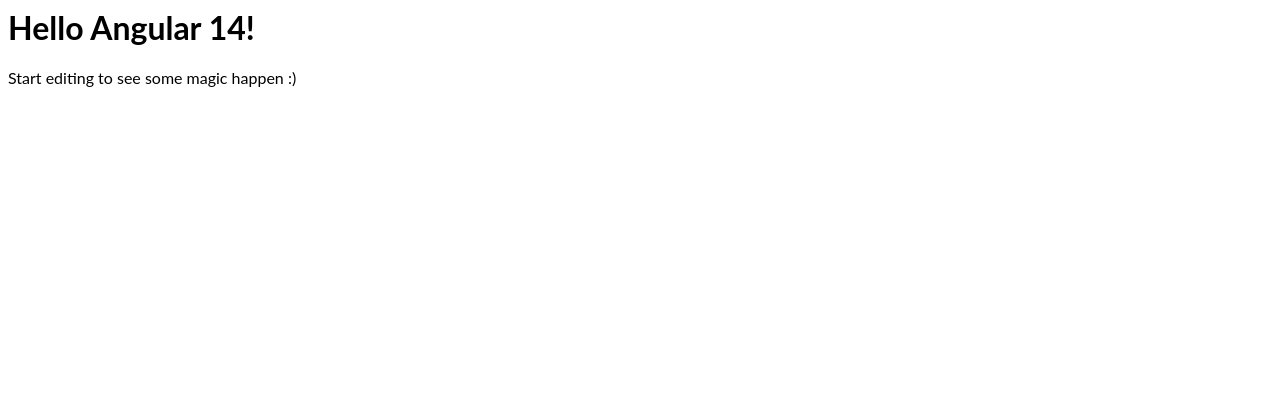
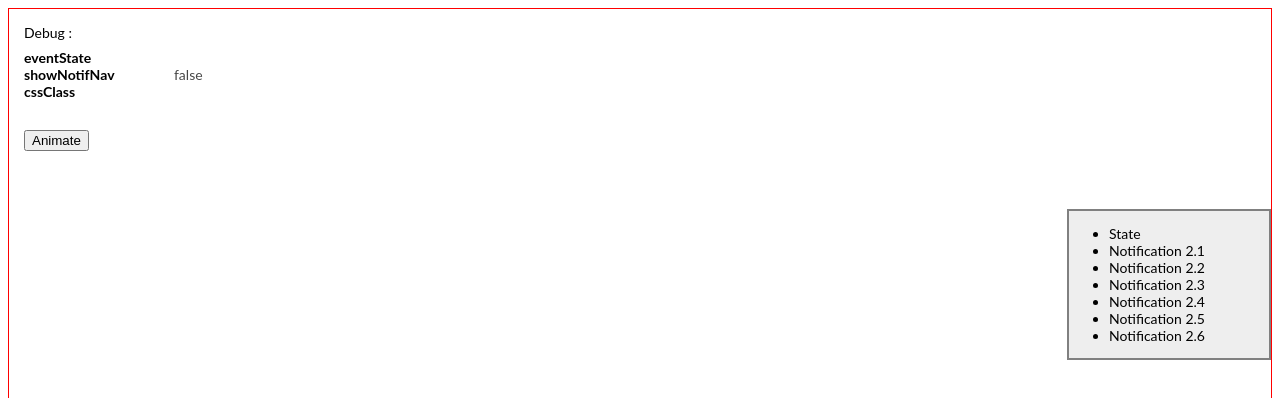
Before and after one commit to guillaumeperaldi/angular-animations-test, an Angular app: page / in a window 1280 px wide. Shown: the top 398 px of the page. Built offline with nearby package versions, Linux system fonts and the light colour scheme.

Commit message:
First try

```diff
--- a/src/app/app.component.css
+++ b/src/app/app.component.css
@@ -1,3 +1,53 @@
-p {
+:host {
   font-family: Lato;
+  font-size: 14px;
+  border: 1px solid red;
+  position: relative;
+  overflow: hidden;
+  display: block;
+  min-height: 800px;
 }
+section.debug {
+  border: none;
+  padding: 15px;
+}
+.header {
+  padding-bottom: 8px;
+}
+button {
+  margin-top: 30px;
+}
+.label {
+  display: inline-block;
+  width :150px;
+  font-weight: bold;
+}
+.value {
+  display: inline;
+  opacity: 0.72;
+}
+section.panel {
+  position: absolute;
+  right: 0;
+  transform: translateX(0);
+  border: 2px solid gray;
+  width: 200px;
+  background: #EEE;
+  transition: all 5000ms ease;
+}
+.panel {
+  top: 0;
+}
+.panel2 {
+  top: 200px;
+}
+section.panel.animation-hide {
+  border: 2px solid red;
+  background: green !important;
+  transform: translateX(200px);
+}
+section.panel.animation-show {
+  border: 2px solid blue;
+  background: white !important;
+  transform: translateX(0);
+}
--- a/src/app/app.component.html
+++ b/src/app/app.component.html
@@ -1,4 +1,45 @@
-<hello name="{{ name }}"></hello>
-<p>
-  Start editing to see some magic happen :)
-</p>
+<section class="debug">
+  <div class="header">Debug : </div>
+  <div>
+    <span class="label">eventState</span>
+    <span class="value">{{ eventState }}</span>
+  </div>
+  <div>
+    <span class="label">showNotifNav</span>
+    <span class="value">{{ showNotifNav }}</span>
+  </div>
+  <div>
+    <span class="label">cssClass</span>
+    <span class="value">{{ cssClass }}</span>
+  </div>
+  <button [disabled]="eventState === 'start'" (click)="toggleShowNotifNav()">Animate</button>
+</section>
+<section
+  *ngIf="showNotifNav"
+  [@panelAnimation]="showNotifNav"
+  (@panelAnimation.start)="panelAnimationStart($event)"
+  (@panelAnimation.done)="panelAnimationEnd($event)"
+  class="panel {{ cssClass }}"
+  >
+  <ul>
+    <li>State {{ cssClass }}</li>
+    <li>Notification 1</li>
+    <li>Notification 2</li>
+    <li>Notification 3</li>
+    <li>Notification 4</li>
+    <li>Notification 5</li>
+    <li>Notification 6</li>
+  </ul>
+</section>
+
+<section class="panel panel2 {{ cssClass }}">
+  <ul>
+    <li>State {{ cssClass }}</li>
+    <li>Notification 2.1</li>
+    <li>Notification 2.2</li>
+    <li>Notification 2.3</li>
+    <li>Notification 2.4</li>
+    <li>Notification 2.5</li>
+    <li>Notification 2.6</li>
+  </ul>
+</section>
--- a/src/app/app.component.ts
+++ b/src/app/app.component.ts
@@ -1,10 +1,37 @@
 import { Component, VERSION } from '@angular/core';
+import { animate, state, style, transition, trigger } from '@angular/animations';
 
 @Component({
   selector: 'my-app',
   templateUrl: './app.component.html',
-  styleUrls: [ './app.component.css' ]
+  styleUrls: [ './app.component.css' ],
+  animations: [
+    trigger('panelAnimation', [
+      transition(':enter', animate('5000ms ease-in-out')),
+      transition(':leave', animate('5000ms ease-in-out'))
+    ])
+  ]
 })
 export class AppComponent  {
   name = 'Angular ' + VERSION.major;
+  debug: any;
+  eventState = '';
+  showNotifNav = false;
+  cssClass = '';
+
+  toggleShowNotifNav(): void {
+    this.showNotifNav = !this.showNotifNav;
+    this.cssClass = this.showNotifNav ? 'animation-show': 'animation-hide';
+  }
+
+  panelAnimationStart(ev: any): void {
+    this.eventState = 'start';
+    this.cssClass = this.showNotifNav ? 'animation-show': 'animation-hide';
+    this.debug = ev;
+  }
+
+  panelAnimationEnd(ev: any): void {
+    this.eventState = 'end';
+    this.debug = ev;
+  }
 }
--- a/src/app/app.module.ts
+++ b/src/app/app.module.ts
@@ -4,9 +4,10 @@
 
 import { AppComponent } from './app.component';
 import { HelloComponent } from './hello.component';
+import { BrowserAnimationsModule } from '@angular/platform-browser/animations';
 
 @NgModule({
-  imports:      [ BrowserModule, FormsModule ],
+  imports:      [ BrowserModule, FormsModule, BrowserAnimationsModule ],
   declarations: [ AppComponent, HelloComponent ],
   bootstrap:    [ AppComponent ]
 })
```
